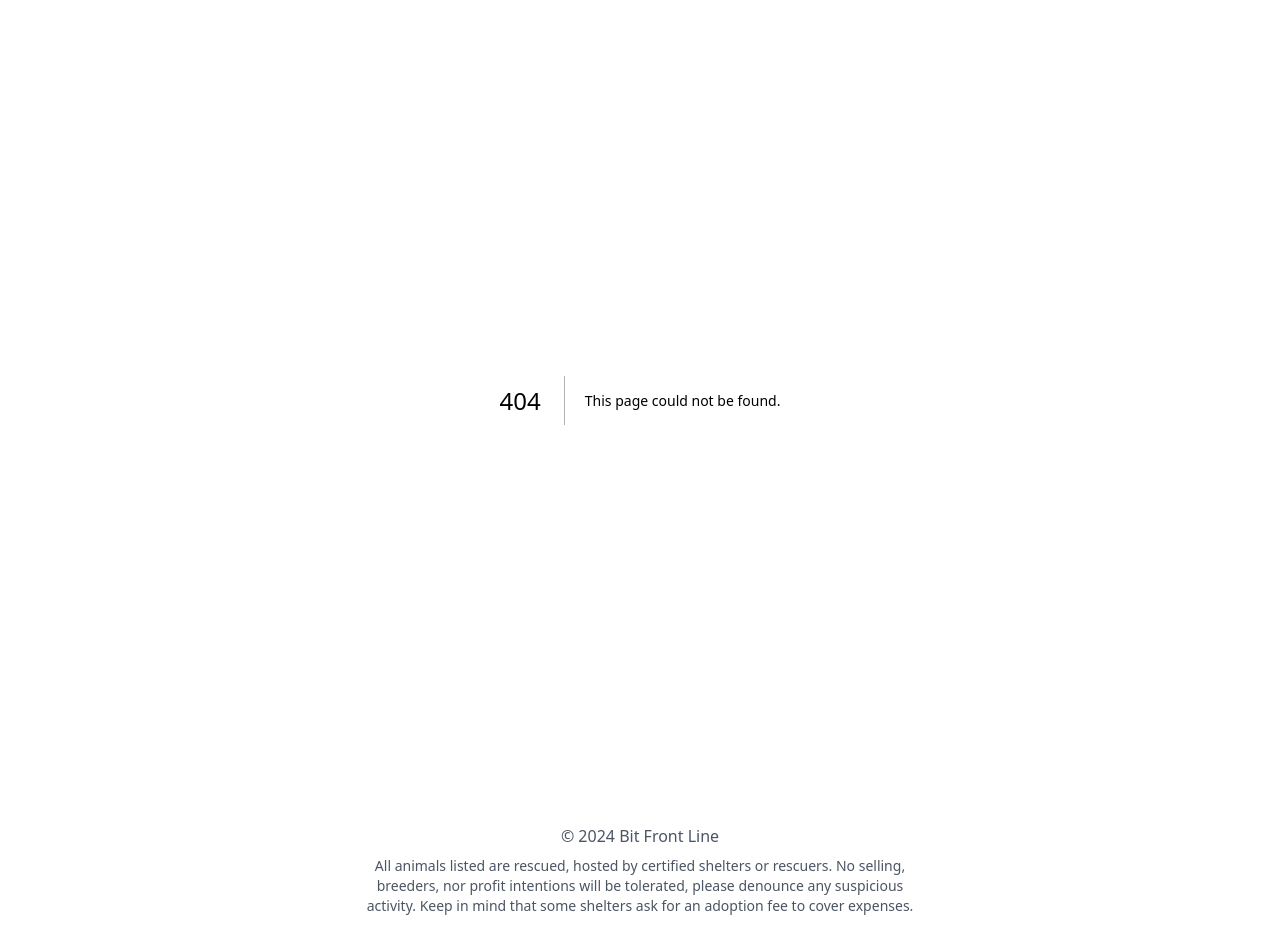
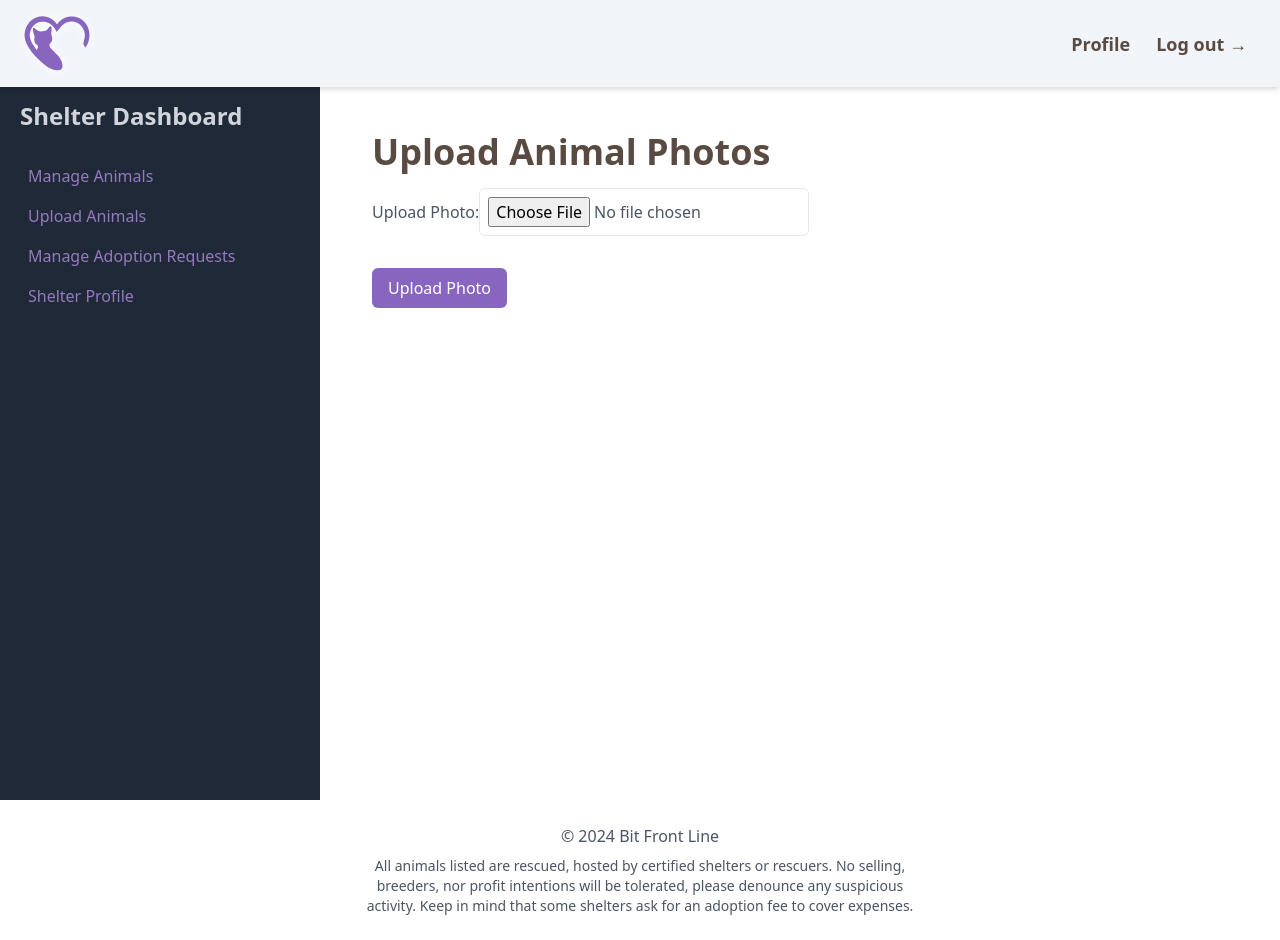
Before and after one commit to rpared/animaladoptionnetwork, a Next.js app in the folder animal_adoption_network/: page /shelters/uploadAnimalPics in a window 1280 px wide. Before the commit this address had no page. Built offline with nearby package versions, Linux system fonts and the light colour scheme; no server answers.

Commit message:
trying photo upload

```diff
--- /dev/null
+++ b/animal_adoption_network/src/app/shelters/uploadAnimalPics/page.tsx
@@ -0,0 +1,132 @@
+"use client";
+import { useEffect, useState } from "react";
+import HeaderShelters from "@/components/header-shelters";
+import DashboardLayout from "@/components/shelters-dashboard";
+import axios from "axios";
+import getUserInfo from "@/components/get-user-info";
+
+const UploadAnimalPics = () => {
+  const [shelterId, setShelterId] = useState("");
+  const [userName, setUserName] = useState<string | null>(null); // State to store user's name
+  const [error, setError] = useState("");
+  const [statusMessage, setStatusMessage] = useState("");
+  const [selectedPhoto, setSelectedPhoto] = useState<File | null>(null); // Single photo
+
+  // Fetch shelter data to retrieve the shelterId
+  useEffect(() => {
+    const fetchUserData = async () => {
+      const user = await getUserInfo();
+      if (user) {
+        setShelterId(user._id);
+        setUserName(user.name); // Set the user's name in state
+      }
+    };
+    fetchUserData();
+  }, []);
+
+  // Handle file selection for a single photo
+  const handleFileChange = (e: React.ChangeEvent<HTMLInputElement>) => {
+    const file = e.target.files && e.target.files[0];
+    if (file) {
+      const maxSize = 5 * 1024 * 1024; // 5 MB limit
+      if (file.size > maxSize) {
+        setError("File size exceeds the 5 MB limit.");
+        setSelectedPhoto(null);
+      } else {
+        setSelectedPhoto(file);
+        setError(""); // Clear any previous error
+      }
+    }
+  };
+
+  const handleSubmit = async (e: React.FormEvent) => {
+    e.preventDefault();
+
+    // Create FormData object to hold the data
+    const formData = new FormData();
+
+    // Append shelterId to FormData
+    formData.append("shelter", shelterId); // Add shelter ID
+
+    console.log("The shelter Id is: ", shelterId);
+    console.log("The username is: ", userName);
+
+    // Append photo to FormData
+    if (selectedPhoto) {
+      formData.append("photo", selectedPhoto); // Add single photo
+      console.log("Selected photo:", selectedPhoto);
+    }
+
+    console.log("Form data before submission: ");
+    formData.forEach((value, key) => {
+      console.log(`${key}: ${value}`);
+    });
+
+    // Submit the form data to the Upload API
+    try {
+      const response = await axios.post("/api/uploadAnimalPics", formData, {
+        headers: {
+          "Content-Type": "multipart/form-data",
+        },
+      });
+
+      if (response.status === 201) {
+        alert("Photo uploaded successfully!");
+        setStatusMessage("Photo uploaded successfully!");
+
+        // Reset the form fields after successful upload
+        setSelectedPhoto(null); // Reset selected photo
+      } else {
+        setError("Failed to upload photo.");
+      }
+    } catch (error) {
+      console.error("Error uploading photo:", error);
+      setError("Error uploading photo.");
+    }
+  };
+
+  return (
+    <>
+      <HeaderShelters />
+      <DashboardLayout>
+        <main className="bg-white my-2 text-gray-600 ">
+          <div className=" max-w-[600px] relative isolate pt-6 px-8">
+            <h1 className="text-4xl mb-4 font-semibold text-brown">
+              Upload Animal Photos
+            </h1>
+            {error && <p className="text-red-500">{error}</p>}
+            {statusMessage && (
+              <p className="text-violet-100">{statusMessage}</p>
+            )}
+            <form
+              onSubmit={handleSubmit}
+              className="space-y-4"
+              encType="multipart/form-data"
+            >
+              {/* File upload field for photos */}
+              <div className="mb-4">
+                <label htmlFor="photo">Upload Photo:</label>
+                <input
+                  type="file"
+                  name="photo"
+                  onChange={handleFileChange}
+                  className="p-2 border rounded-md"
+                />
+              </div>
+
+              {/* Submit Button */}
+              <button
+                type="submit"
+                className="mt-4 bg-violet-100 text-white py-2 px-4 rounded-md hover:bg-violet-200"
+              >
+                Upload Photo
+              </button>
+            </form>
+          </div>
+        </main>
+      </DashboardLayout>
+    </>
+  );
+};
+
+export default UploadAnimalPics;
--- a/animal_adoption_network/src/app/shelters/uploadAnimals/page.tsx
+++ b/animal_adoption_network/src/app/shelters/uploadAnimals/page.tsx
@@ -292,7 +292,7 @@
 
   const initialAnimalData = {
     name: "",
-    species: "",
+    species: "Dog", // default to dog
     breed: "",
     age: 0,
     weight: 0,
```
Also changed, not shown: 1 other file (tests, documents, lock files or other folders).
